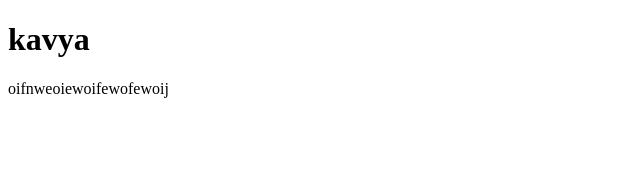
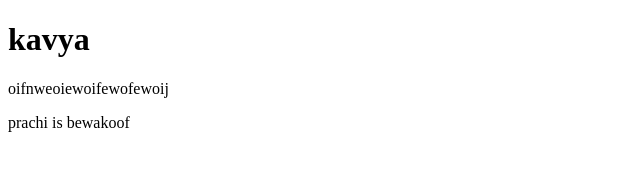
Before and after one commit to kavyabathla/demo2, a plain HTML site: page branch2.html in a window 1280 px wide. Shown: the whole page, without its empty margins (0-640 px from the left). Drawn offline with Linux system fonts and the light colour scheme.

Commit message:
hellppppp

```diff
--- a/branch2.html
+++ b/branch2.html
@@ -10,5 +10,6 @@
     <h1>kavya</h1>
 
     <p>oifnweoiewoifewofewoij</p>
+    <p> prachi is bewakoof
 </body>
 </html>
```
